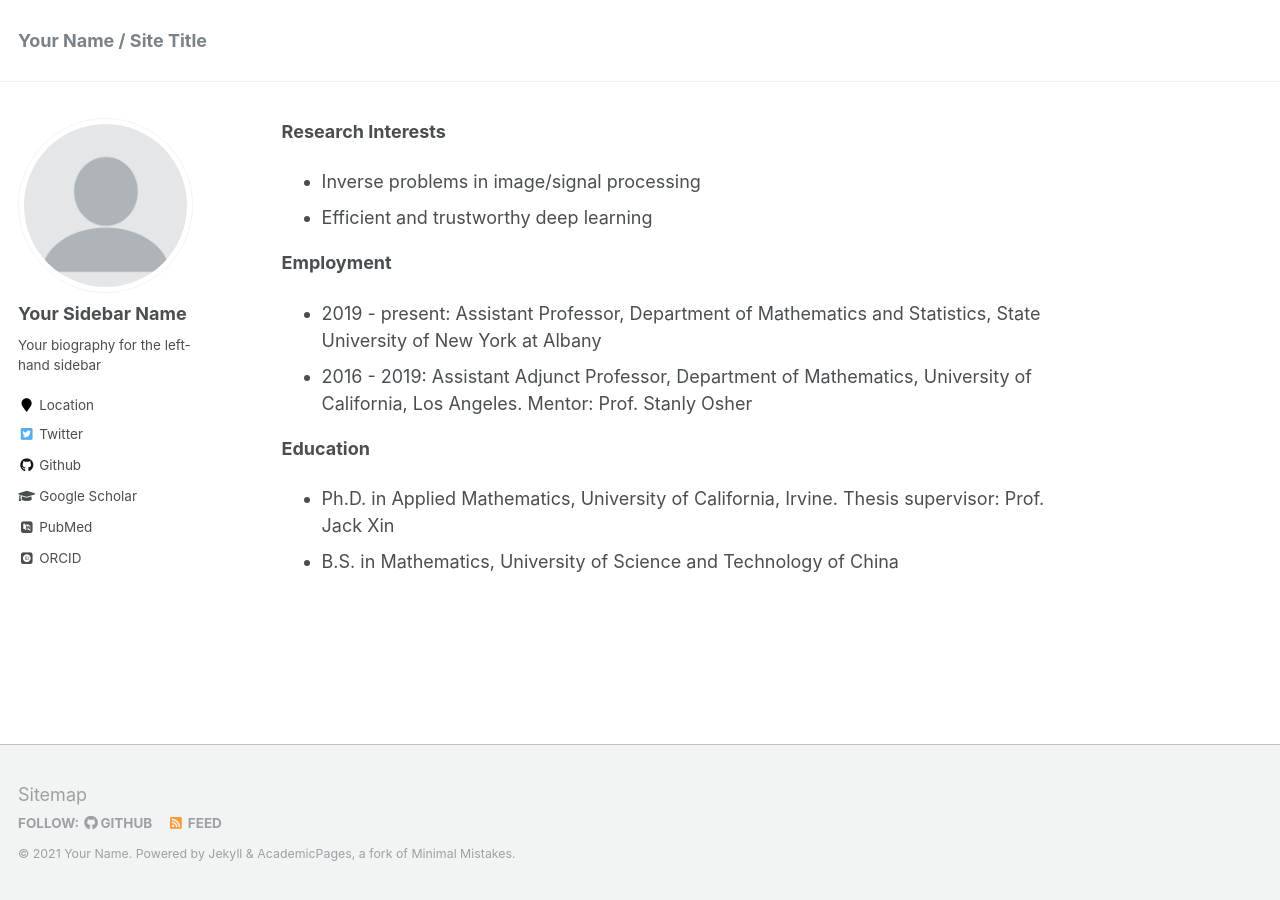
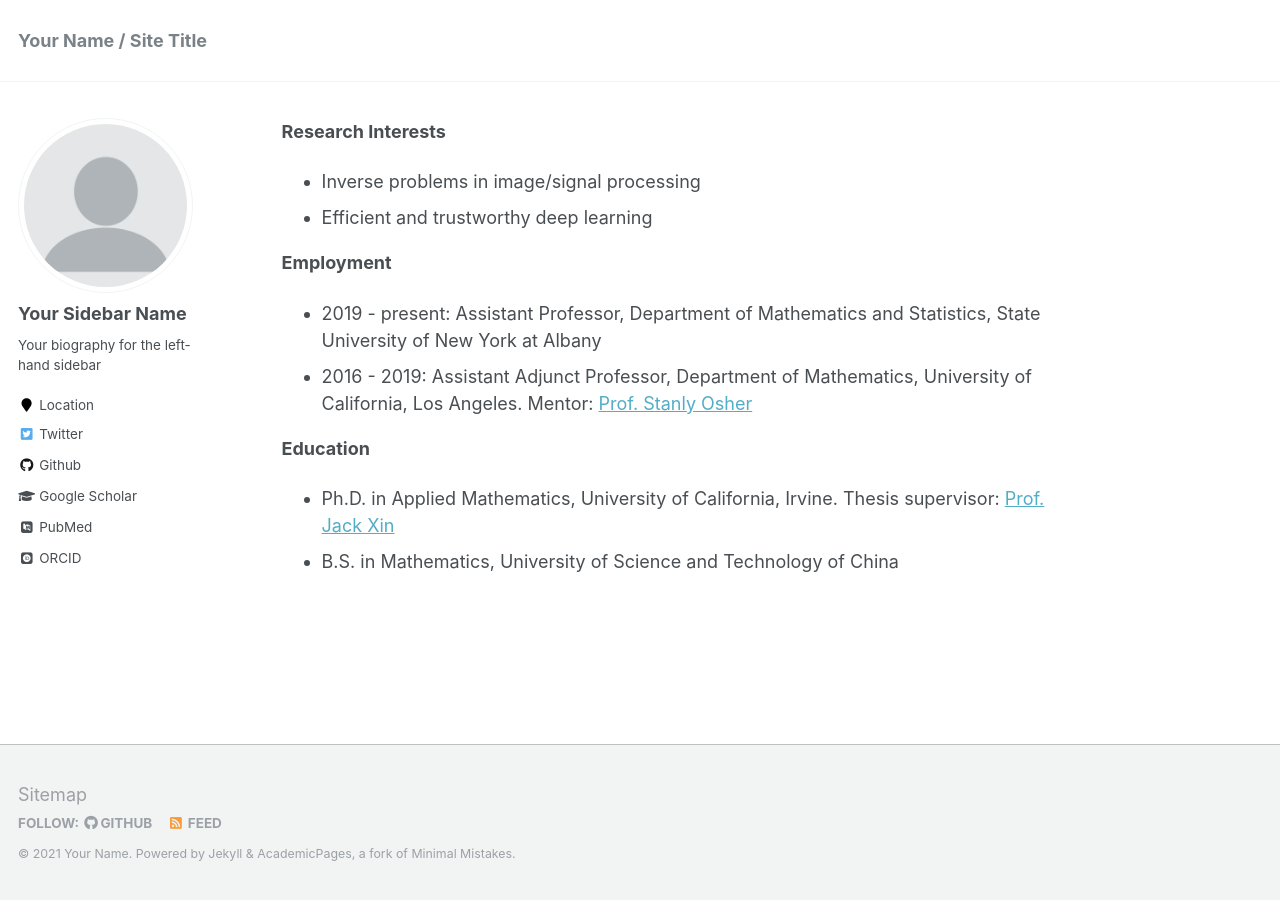
Before and after one commit to yin-penghang/yin-penghang.github.io, a Jekyll site: the page built from _pages/about.md, in a window 1280 px wide. Built offline with Jekyll 4.4.1, drawn with Linux system fonts in a browser that asks for light colours; some web fonts are replaced; part of the change alters nothing that is shown.

```diff
--- a/_pages/about.md
+++ b/_pages/about.md
@@ -16,8 +16,8 @@ redirect_from:
 **Employment**
  - 2019 - present: Assistant Professor, Department of Mathematics and Statistics, State University of New York at Albany
  - 2016 - 2019: Assistant Adjunct Professor, Department of Mathematics, University of California, Los Angeles.
-   Mentor: Prof. Stanly Osher
+   Mentor: [Prof. Stanly Osher](https://www.math.ucla.edu/~sjo/)
 
 **Education**
- - Ph.D. in Applied Mathematics, University of California, Irvine. Thesis supervisor: Prof. Jack Xin
+ - Ph.D. in Applied Mathematics, University of California, Irvine. Thesis supervisor: [Prof. Jack Xin](https://www.math.uci.edu/~jxin/)
  - B.S. in Mathematics, University of Science and Technology of China
```
